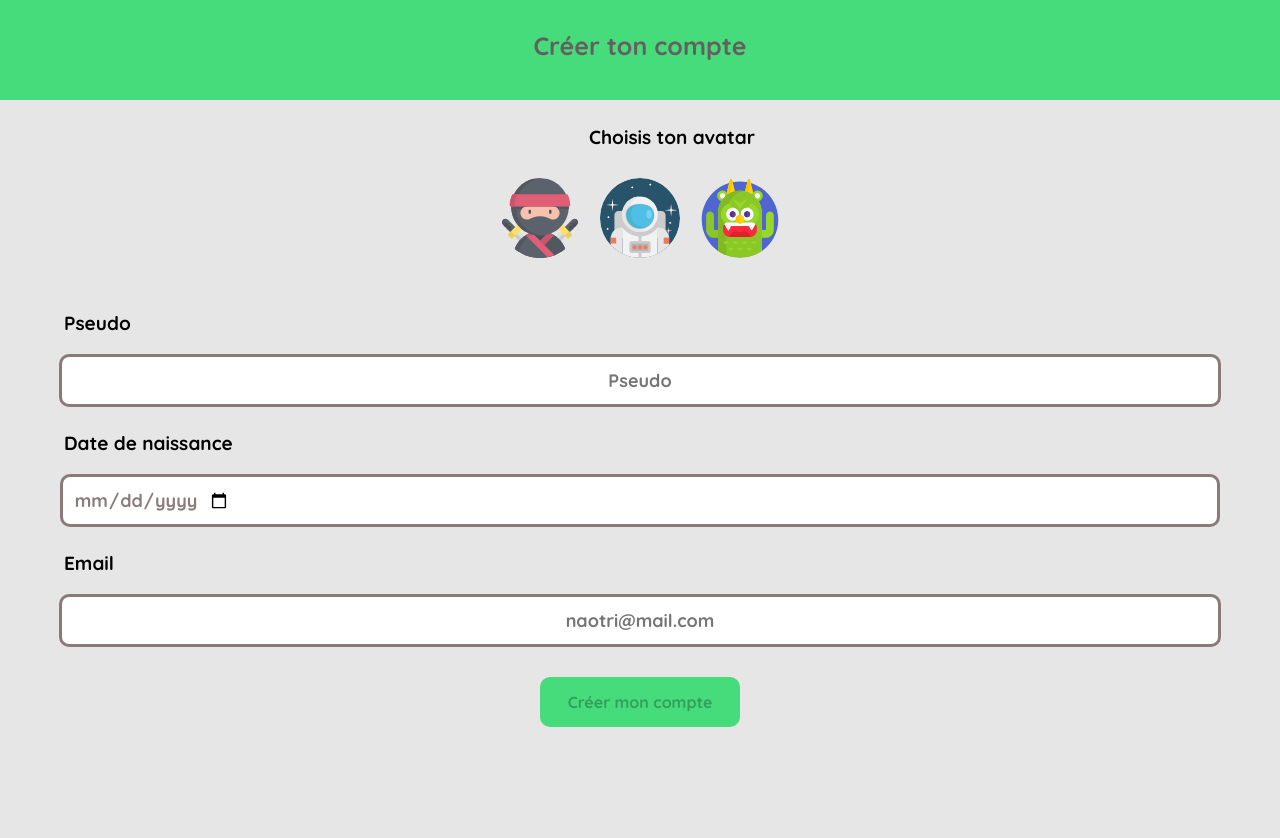
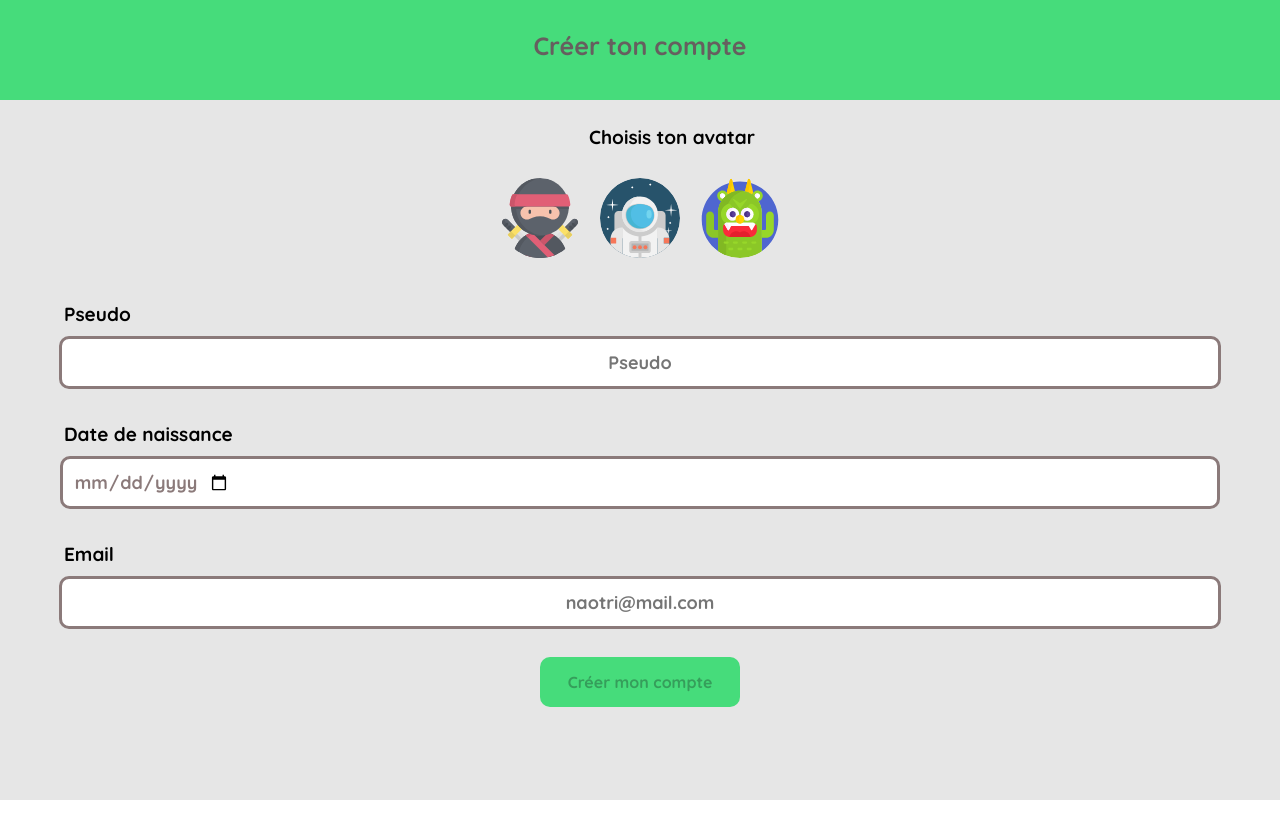
Before and after one commit to clepirault/WCS-NaoTri, a React (Create React App) app: page /profileCreation in a window 1280 px wide. After the commit the page ends 800 px from the top, so only its background shows below. Built offline with nearby package versions, Linux system fonts and the light colour scheme.

Commit message:
form creation finish

```diff
--- a/src/components/profileCreation.css
+++ b/src/components/profileCreation.css
@@ -1,5 +1,5 @@
 .ProfileCreation {
-  height: 105vh;
+  height: 100vh;
   background-color: #e6e6e6;
 }
 
@@ -75,7 +75,7 @@
 
 .birthday p {
   font-size: 19px;
-  margin-left: 5%;
+  margin: 10px 5%;
 }
 
 .birthday input {
@@ -106,7 +106,7 @@
 .email p,
 .pseudo p {
   font-size: 19px;
-  margin-left: 5%;
+  margin: 10px 5%;
 }
 
 .email input {
@@ -127,7 +127,7 @@
 
 .submit {
   display: flex;
-  margin-top: 40px;
+  margin-top: 20px;
   justify-content: center;
 }
 
```
